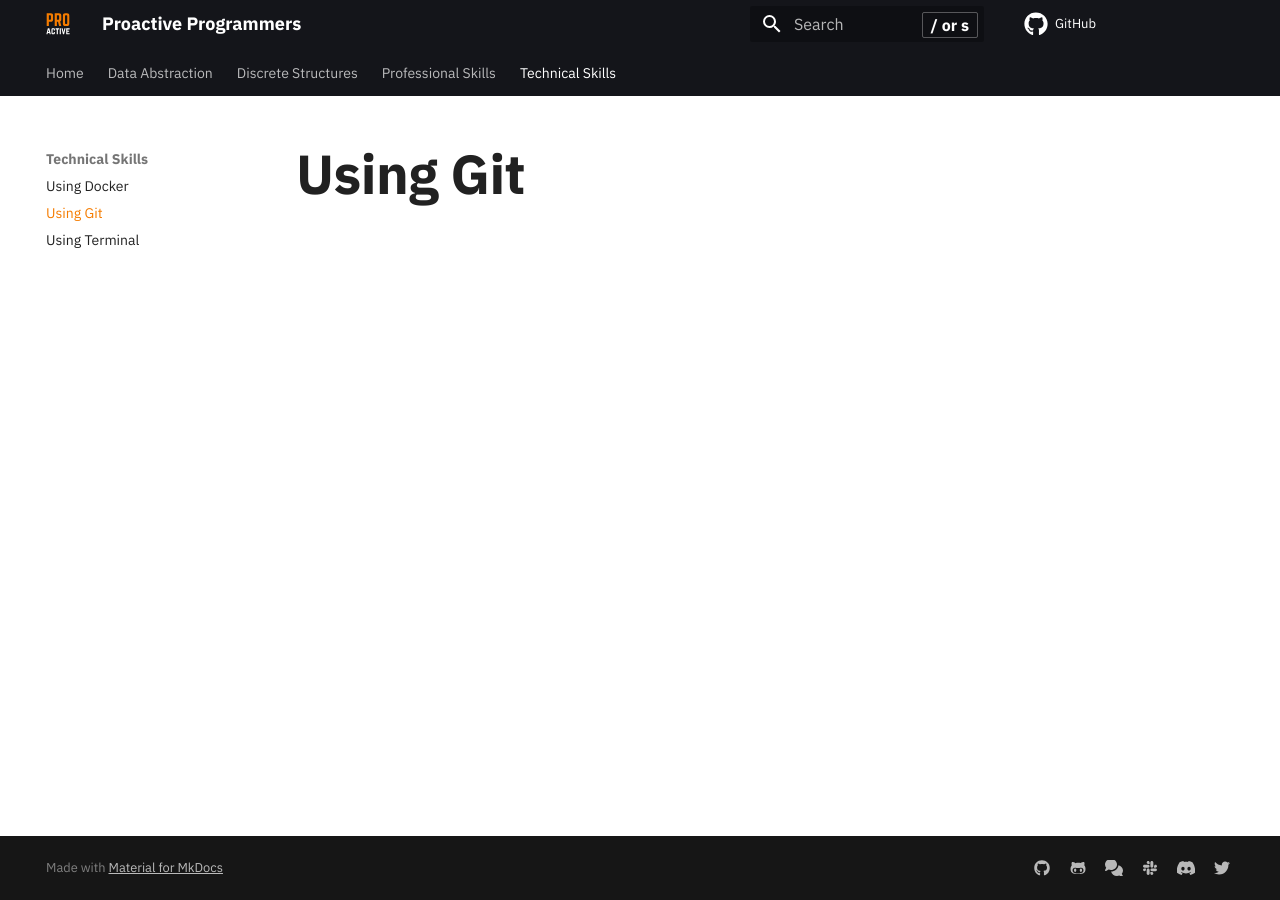
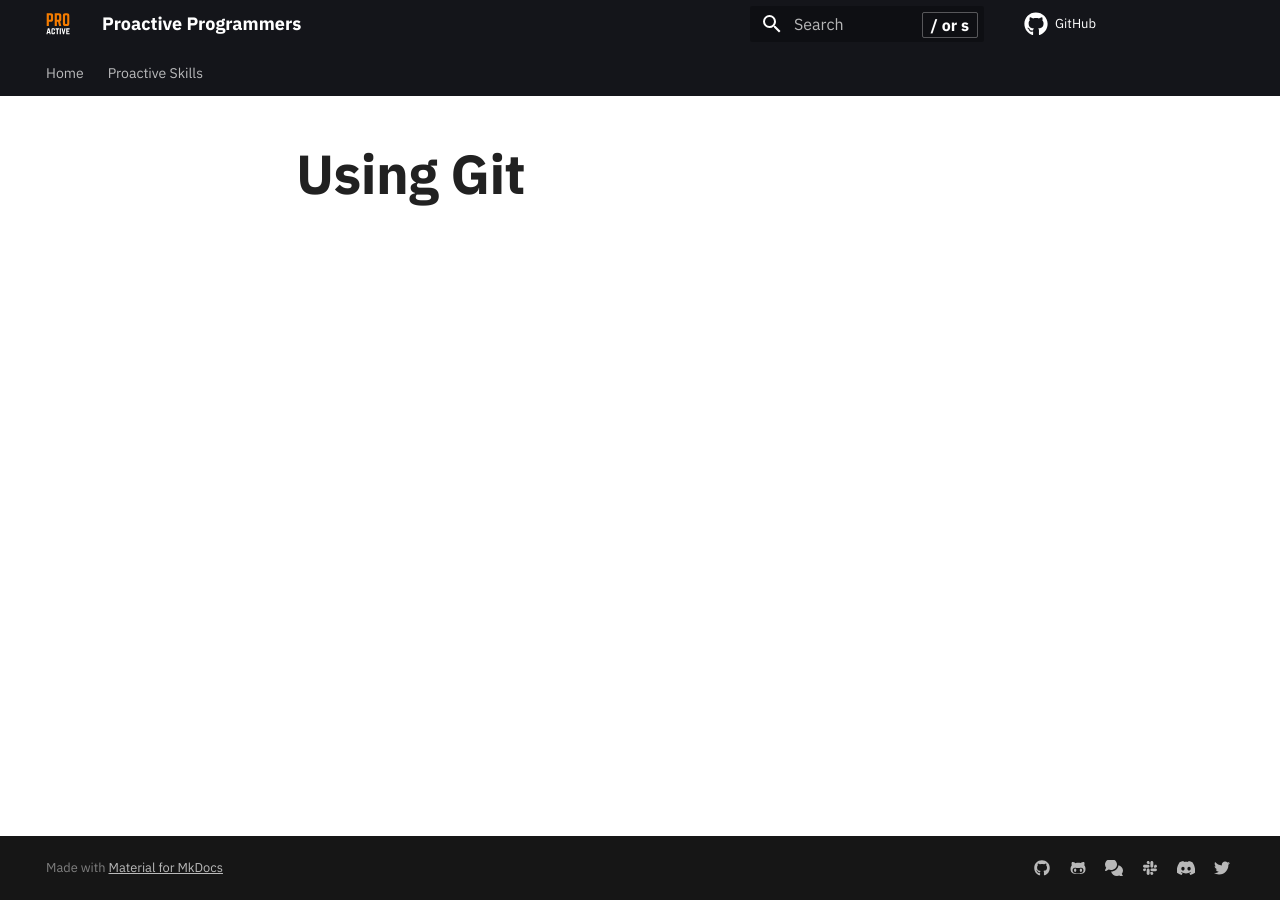
Before and after one commit to ProactiveProgrammers/www.proactiveprogrammers.com, an MkDocs documentation site: the page built from docs/Technical-Skills/ts2-using-git.md, in a window 1280 px wide. Built offline with MkDocs 1.6.1 and Material for MkDocs 9.7.7, drawn with Linux system fonts in a browser that asks for light colours; comment, search, counter and statistics services are not loaded; some of the changed lines change nothing that is shown.

Commit message:
feat: Add the start of the page tree for technical skills to mkdocs.yml.

```diff
--- a/mkdocs.yml
+++ b/mkdocs.yml
@@ -122,3 +122,13 @@
 extra_javascript:
   - https://polyfill.io/v3/polyfill.min.js?features=es6
   - https://cdn.jsdelivr.net/npm/mathjax@3/es5/tex-mml-chtml.js
+
+# Page tree that defines the navigation structure
+nav:
+  - Home: index.md
+  - Proactive Skills:
+    - Technical Skills:
+      - Introduction: proactive-skills/technical-skills/using-docker.md
+      - Using Docker: proactive-skills/technical-skills/using-docker.md
+      - Using Git: proactive-skills/technical-skills/using-git.md
+      - Using Terminal: proactive-skills/technical-skills/using-terminal.md
```
